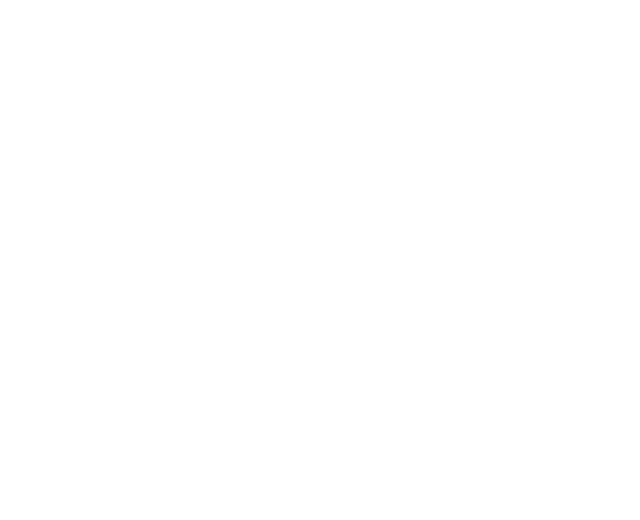
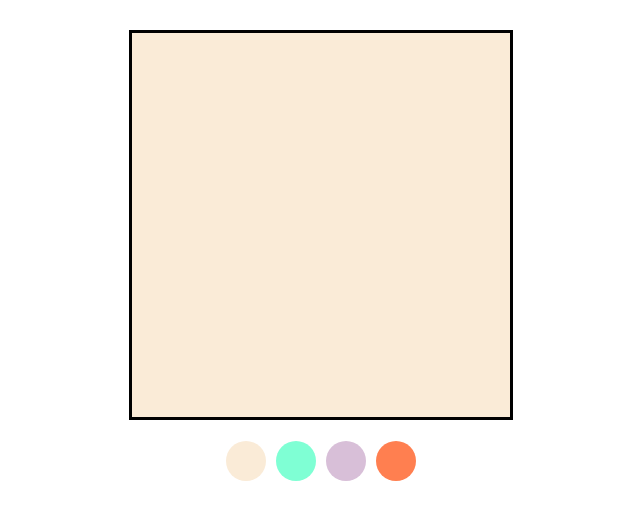
Before and after one commit to amanimavu/image-carousel, a plain HTML site: page index.html in a window 1280 px wide. Shown: the whole page, without its empty margins (319-959 px from the left). Drawn offline with Linux system fonts and the light colour scheme.

Commit message:
feat(styles): implement scroll feature with css
1. Add colors to the controls and scroll items
2. Style the hover state of a control

```diff
--- a/index.css
+++ b/index.css
@@ -1,3 +1,72 @@
+* {
+    box-sizing: border-box;
+    margin: 0;
+    padding: 0;
+}
+
+body {
+    padding: 30px;
+}
+
 ul {
+    display: flex;
     list-style: none;
 }
+
+.carousel-item {
+    width: 30vw;
+    aspect-ratio: 1/1;
+}
+
+.first {
+    background-color: antiquewhite;
+}
+
+.second {
+    background-color: aquamarine;
+}
+
+.third {
+    background-color: thistle;
+}
+
+.fourth {
+    background-color: coral;
+}
+
+.carousel-wrapper {
+    display: flex;
+    border: solid;
+    width: 30vw;
+    overflow-x: scroll;
+    scrollbar-width: none;
+    margin-left: auto;
+    margin-right: auto;
+    scroll-behavior: smooth;
+    scroll-snap-type: x mandatory;
+}
+
+.control-dots {
+    width: 40px;
+    height: 40px;
+
+    border-radius: 50%;
+    margin: 5px;
+}
+
+.control-dots:hover {
+    filter: drop-shadow(0 0 5px black);
+    cursor: pointer;
+}
+
+.controls {
+    margin-top: 8px;
+    display: flex;
+    justify-content: center;
+    color: transparent;
+}
+
+a {
+    text-decoration: none;
+    color: transparent;
+}
```
